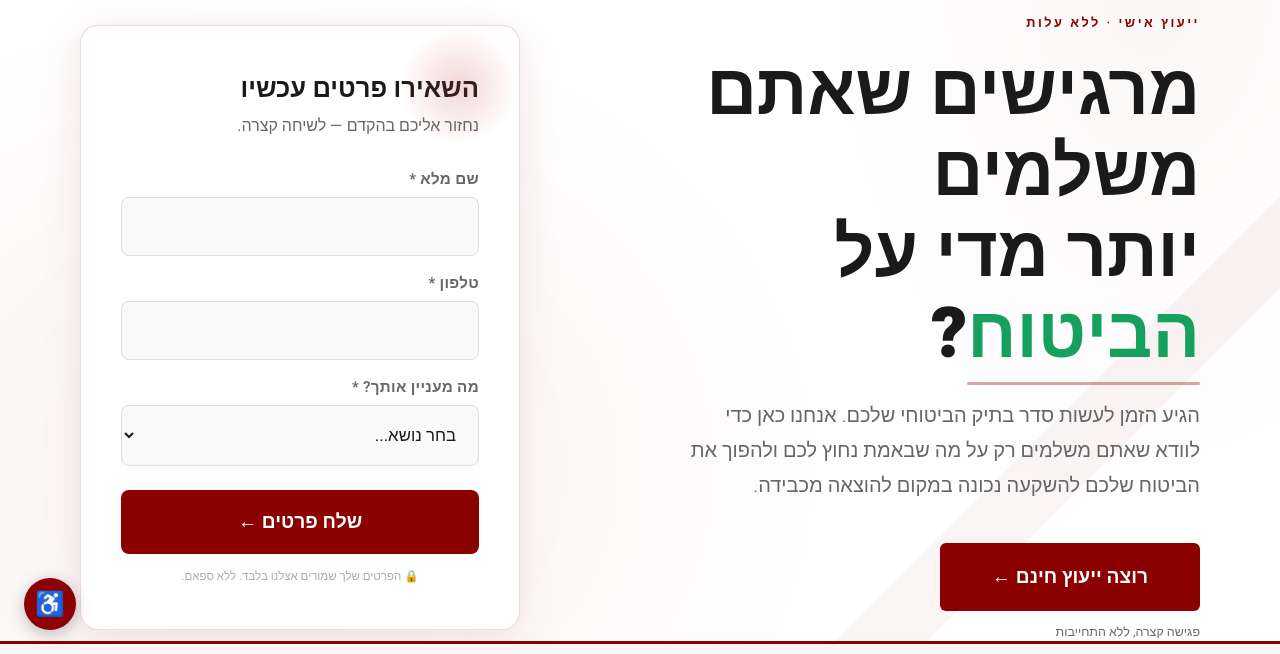
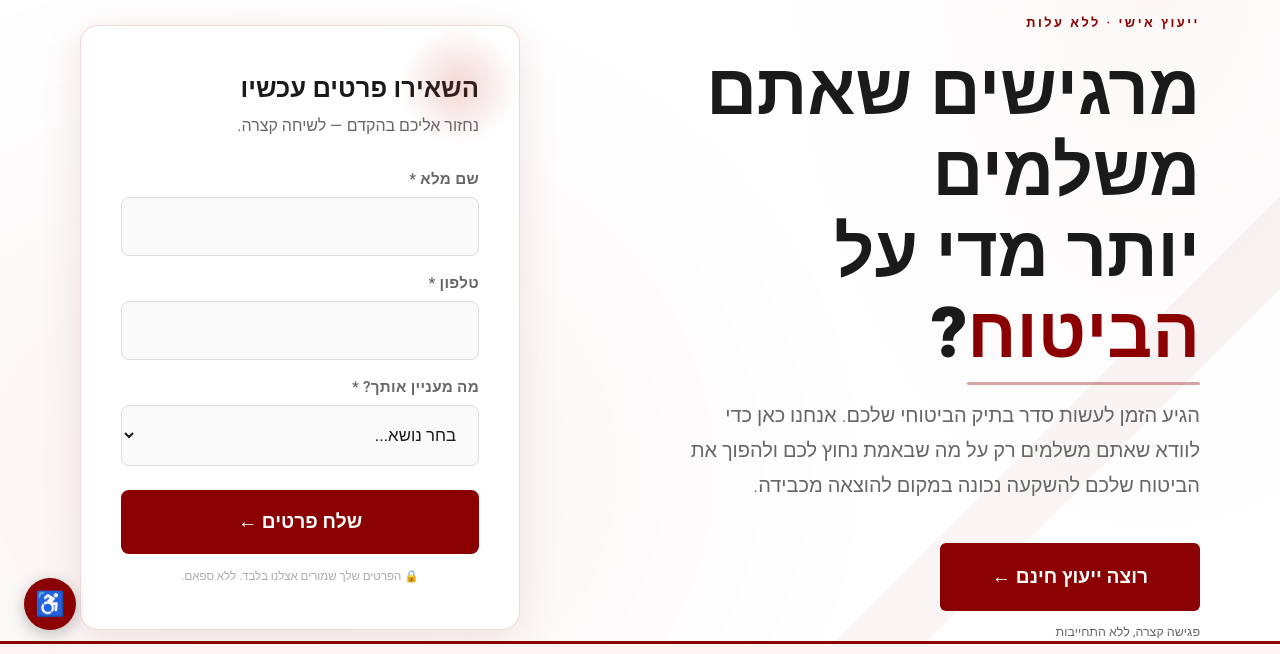
Before and after one commit to yafit89/O.M_insurance, a plain HTML site: page index.html in a window 1280 px wide. Shown: the part 146-800 px from the top of the page. Drawn offline with Linux system fonts and the light colour scheme.

Commit message:
עדכון עמוד נחיתה

```diff
--- a/index.html
+++ b/index.html
@@ -121,7 +121,7 @@
 
   h1 em {
     font-style: normal;
-    color: #15a15d;
+    color: #8b0000;
     position: relative;
   }
 
```
